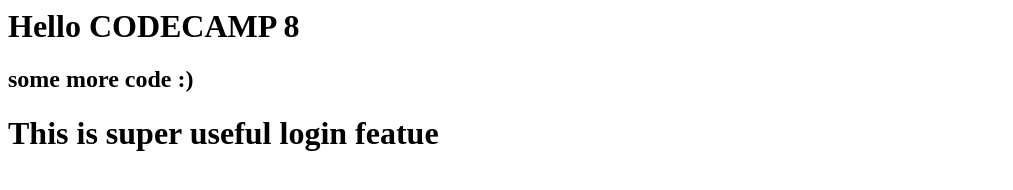
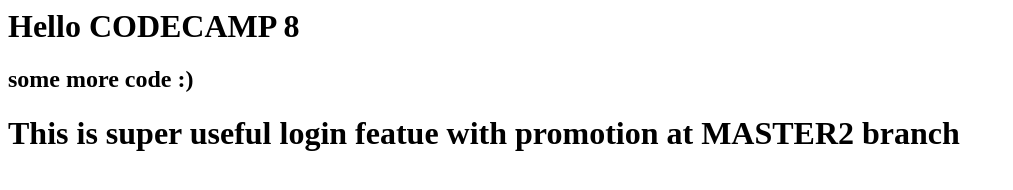
Before and after one commit to hasanbasori/learn-git-test, a plain HTML site: page index.html in a window 1280 px wide. Shown: the whole page, without its empty margins (0-1013 px from the left). Drawn offline with Linux system fonts and the light colour scheme.

Commit message:
promotion-feature

```diff
--- a/index.html
+++ b/index.html
@@ -1,4 +1,4 @@
 <h1>Hello CODECAMP 8 </h1>
 <h2>some more code :)</h2>
 
-<h1>This is super useful login featue</h1>
+<h1>This is super useful login featue with promotion at MASTER2 branch</h1>
```
